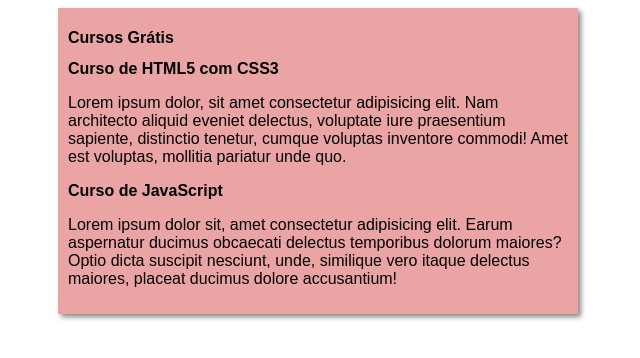
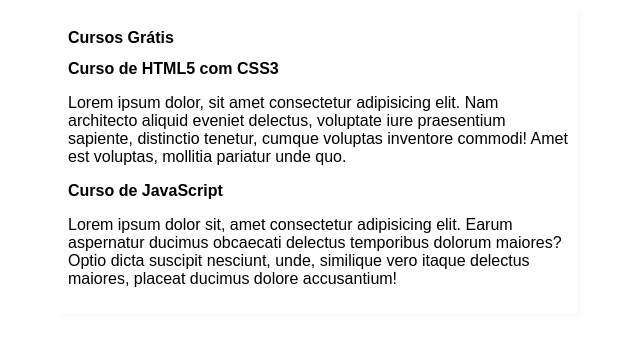
Before and after one commit to JonathansManoel/projeto-site, a plain HTML site: page index.html in a window 1280 px wide. Shown: the whole page, without its empty margins (322-962 px from the left). Drawn offline with Linux system fonts and the light colour scheme.

Commit message:
Update style.css

```diff
--- a/estilos/style.css
+++ b/estilos/style.css
@@ -9,9 +9,9 @@ body {
 }
 
 main {
-    background-color: rgb(235, 164, 164);
+    background-color: white;
     width: 500px;
     margin: auto;
     padding: 10px;
-    box-shadow: 3px 3px 5px rgba(0, 0, 0, 0.473);
+    box-shadow: 3px 3px 5px rgba(243, 242, 242, 0.473);
 }
```
